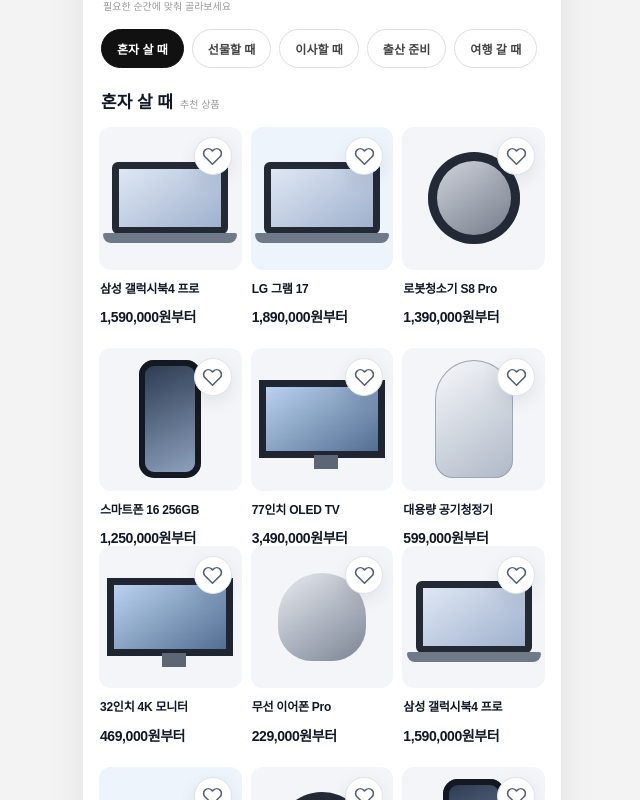
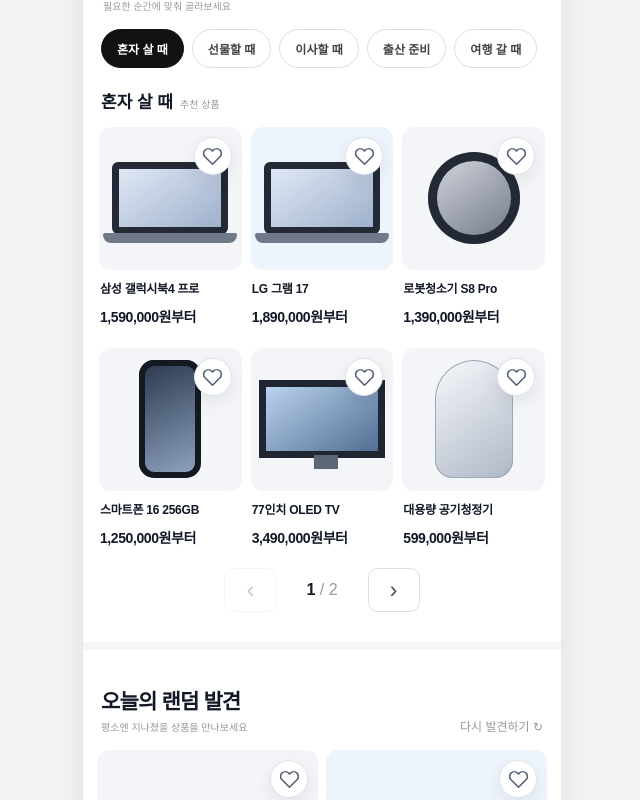
Before and after one commit to license-book/affiliate-product, a Next.js app: page / in a window 1280 px wide. Shown: the part 5900-6700 px from the top of the page, without its empty margins (318-958 px from the left). Built offline with nearby package versions, Linux system fonts and the light colour scheme.

Commit message:
Style purpose recommendation swipe pager

```diff
--- a/app/mobile-app.css
+++ b/app/mobile-app.css
@@ -227,3 +227,12 @@
 .recentCardBody{display:flex!important;flex-direction:column!important;gap:0!important}
 .recentCardBody h3{margin-top:0!important;margin-bottom:0!important}
 .recentCardBody .productPrice{margin-top:0!important}
+
+/* Purpose recommendation: 6 products per swipe page */
+.purposeProductRail{display:flex;overflow-x:auto;scroll-snap-type:x mandatory;scrollbar-width:none;-webkit-overflow-scrolling:touch}
+.purposeProductRail::-webkit-scrollbar{display:none}
+.purposeProductPage{flex:0 0 100%;min-width:100%;scroll-snap-align:start}
+.purposePager{display:flex;align-items:center;justify-content:center;gap:30px;padding:22px 0 4px}
+.purposePager button{width:52px;height:44px;border:1px solid #ddd;border-radius:10px;background:#fff;font-size:24px;color:#555}
+.purposePager button:disabled{opacity:.3}
+.purposePager b{font-size:16px}.purposePager em{font-style:normal;color:#999;font-weight:500}
```
